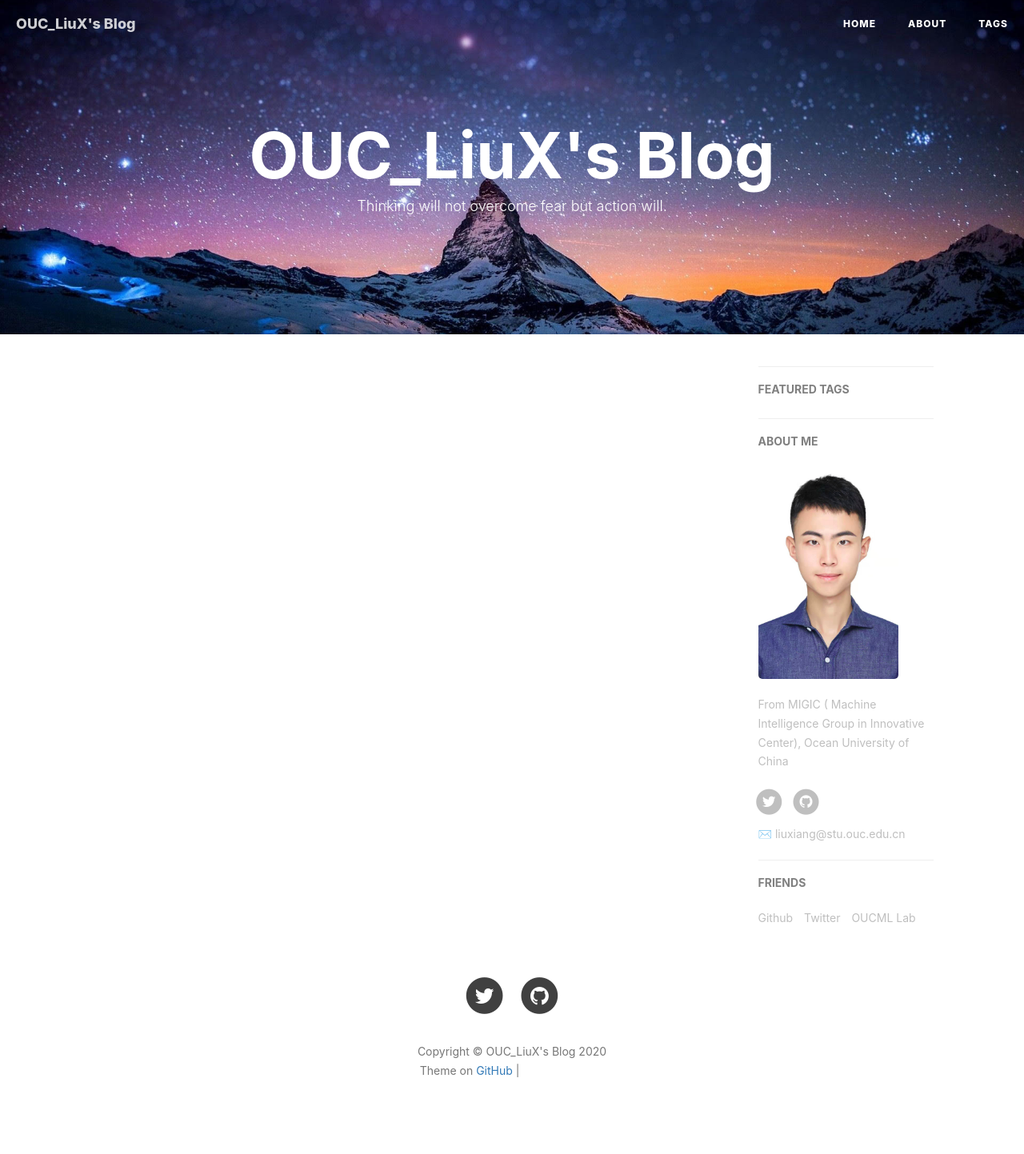
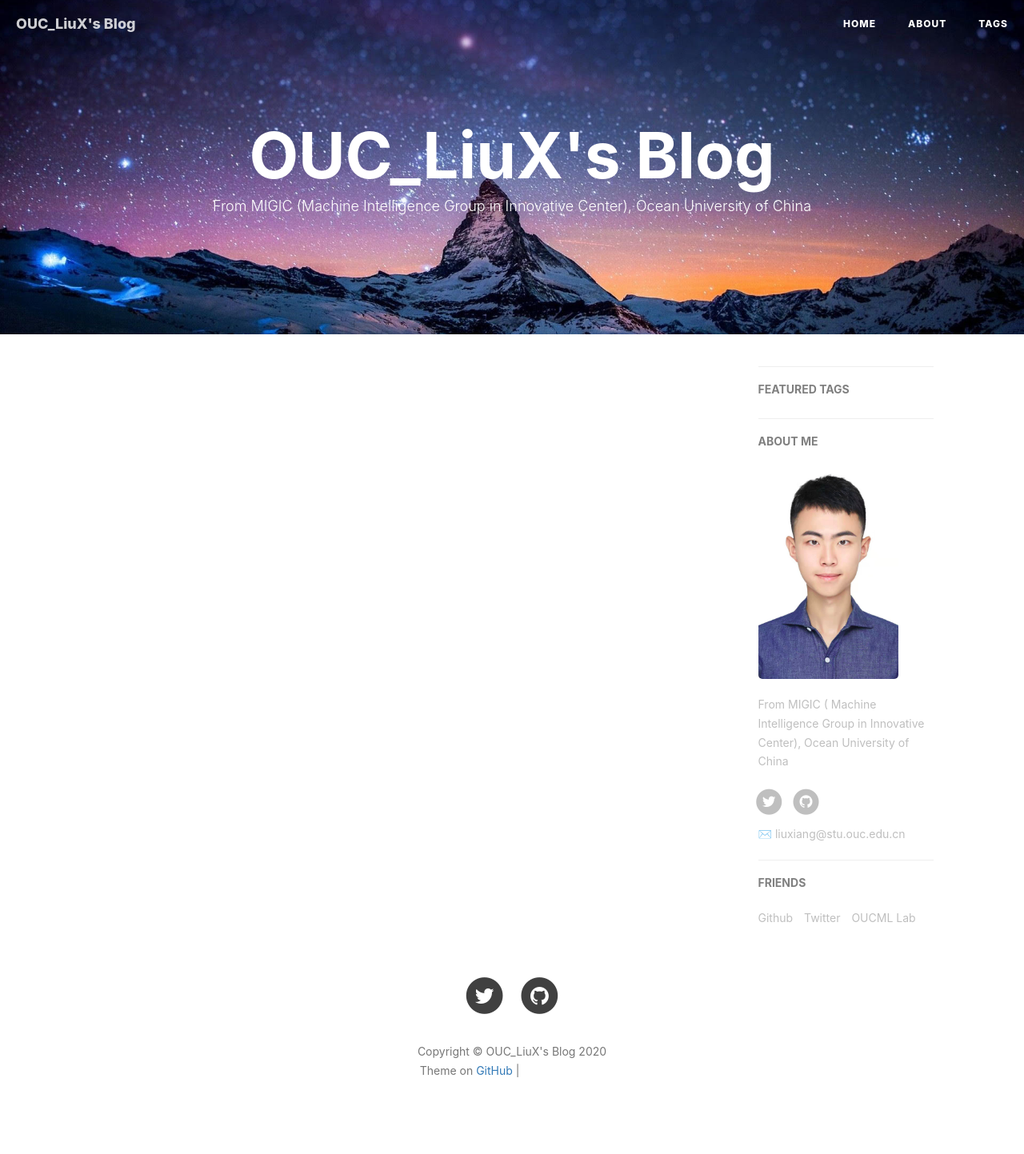
Before and after one commit to AilvenLiu/AilvenLiu.github.io, a Jekyll site: the page built from index.html, in a window 1280 px wide. Shown: the whole page at 80% size. Built offline with Jekyll 4.4.1, drawn with Linux system fonts in a browser that asks for light colours; nearby versions of some CDN libraries; the list of posts is cut into pages by our own code; comment, search, counter and statistics services are not loaded; grey boxes are pictures that could not be loaded.

Commit message:
commit_01

```diff
--- a/index.html
+++ b/index.html
@@ -1,6 +1,6 @@
 ---
 layout: page
-description: "Thinking will not overcome fear but action will."
+description: "From MIGIC (Machine Intelligence Group in Innovative Center), Ocean University of China"
 ---
 
 {% for post in paginator.posts %}
```
